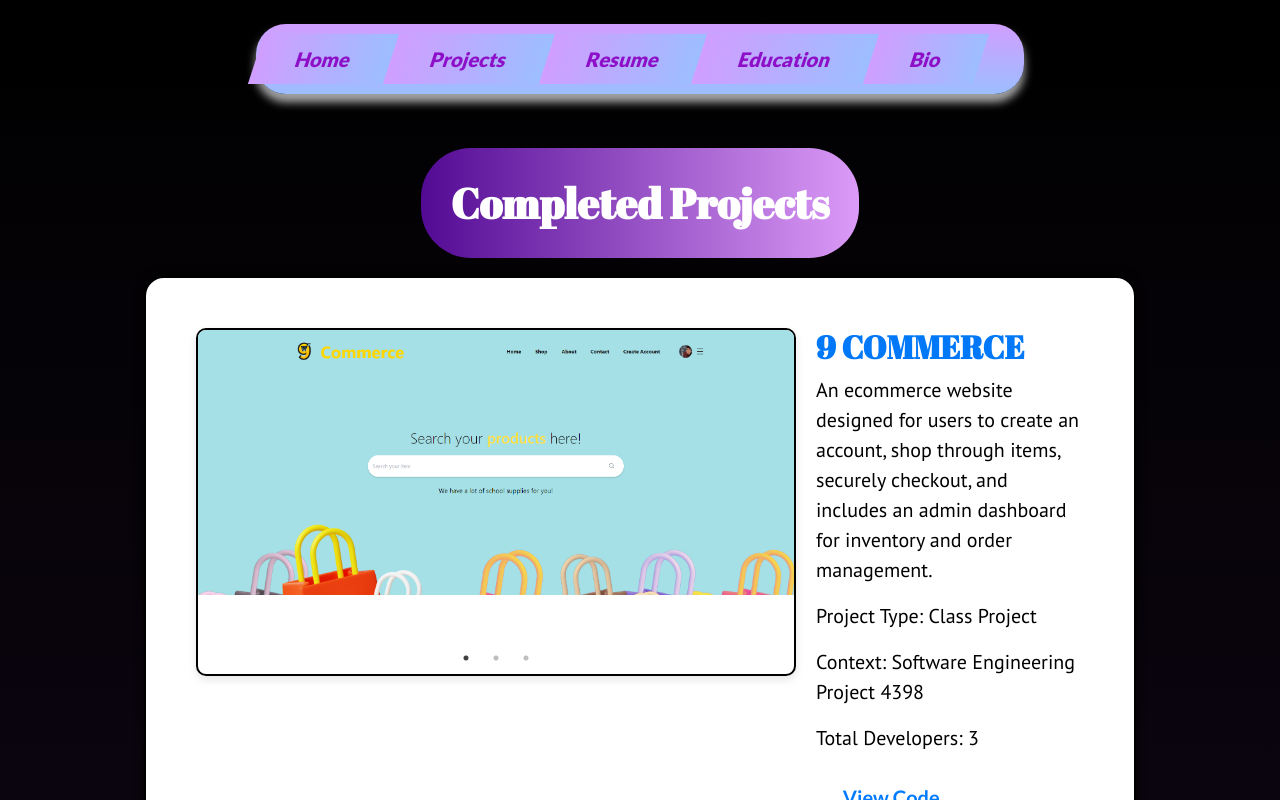
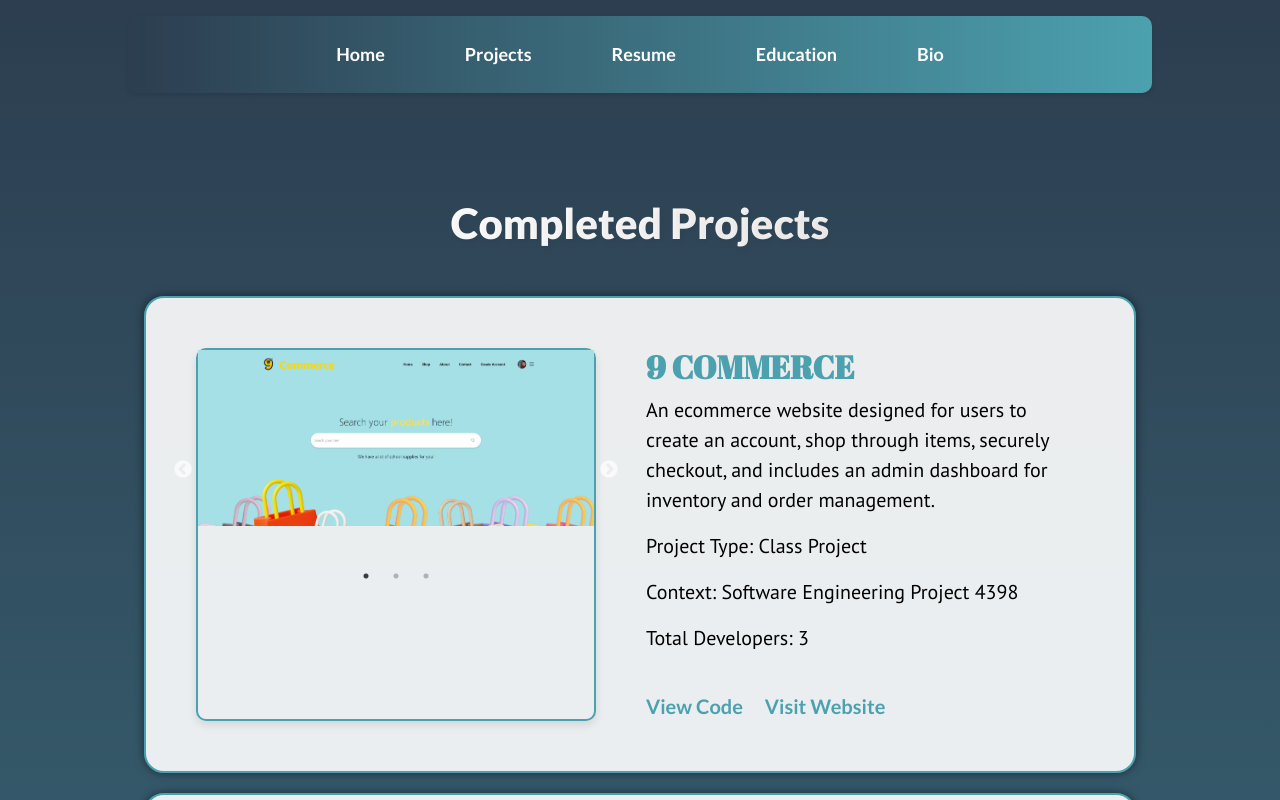
Before and after one commit to LetsGetRemixed/PersonalWebsite, a React (Create React App) app in the folder colby-person/: page /projects in a window 1280 px wide. Built offline with nearby package versions, Linux system fonts and the light colour scheme; a web font is replaced by a local one.

Commit message:
New theme who dis
new theme who dis

```diff
--- a/colby-person/src/components/Navigationbar/Navbar.css
+++ b/colby-person/src/components/Navigationbar/Navbar.css
@@ -1,20 +1,29 @@
+/* Base navbar styles */
 .navbar {
-    background: linear-gradient(to top, #9cbeff , #d09eff); /* Purple gradient background */
+    background: linear-gradient(to right, #2c3e50, #4ca1af); /* Professional gradient background */
     color: white;
-    padding: 10px 0; /* Adjust padding for a smaller bar */
+    padding: 15px 0; /* Adjust padding for a cleaner look */
     position: fixed;
-    width: 60%; /* Reduce the width to make the navbar smaller */
-    top: 3%; left: 20%; /* Center the navbar */
-    border-radius: 30px; /* Adjust for a rounded look */
+    width: 80%; /* Full width */
+    top: 2%;
+    left: 10%; /* Center the navbar */
+    border-radius: 10px; /* Slightly rounded corners */
     z-index: 1000;
-    box-shadow: 0 2px 4px rgba(0,0,0,0.1),
-                0 8px 10px rgba(255,255,255,0.7); /* Neon glow effect */
-                font-family: "Lato", sans-serif;
-
+    box-shadow: 0 2px 4px rgba(0, 0, 0, 0.1); /* Subtle shadow for depth */
+    font-family: "Lato", sans-serif;
 }
 
-.navbar-scroll {
-    background-color: rgba(106, 48, 147, 0.6); /* Semi-transparent gradient for scrolled state */
+.navbar-container {
+    display: flex;
+    justify-content: space-between;
+    align-items: center;
+    width: 80%;
+    margin: 0 auto;
+}
+
+.navbar-brand {
+    font-size: 24px;
+    font-weight: bold;
 }
 
 .nav-links {
@@ -22,31 +31,70 @@
     padding: 0;
     margin: 0;
     display: flex;
-    justify-content: center; /* Ensure evenly spaced links */
+    justify-content: center;
+    width: 100%;
 }
 
 .nav-links li {
-    margin: 0 0px;
-    transition: transform 0.3s, box-shadow 0.3s; /* Smooth transformation for hover effects */
-    transform: skewX(-18deg); /* Skew horizontally for rhombus shape */
+    margin: 0 20px; /* Add spacing between links */
+    transition: transform 0.3s, box-shadow 0.3s;
 }
 
 .nav-links a {
-    display: block; /* Makes the anchor cover the skewed li */
-    padding: 10px 40px; /* Padding to increase the clickable area */
-    position:top;
-    background: linear-gradient(to left, #9cbeff , #d09eff); /* Semi-transparent background */
-    color: rgb(141, 15, 199);
+    display: block; /* Makes the anchor cover the li */
+    padding: 10px 20px; /* Padding for better clickable area */
+    background: transparent; /* Transparent background */
+    color: white; /* Text color */
     text-decoration: none;
-    font-size: 20px;
-    font-weight: 1000;
-   /* Reverse skew to normalize the text */
-    border-radius: 0px; /* Slight rounding of corners if desired */
+    font-size: 18px;
+    font-weight: bold;
     transition: background-color 0.3s, transform 0.3s, box-shadow 0.3s;
-    border-width: 20%;
+    border-radius: 5px; /* Slight rounding of corners */
 }
 
-.nav-links li:hover {
-    box-shadow: 0 0 50px rgba(255, 255, 255, 0.75); /* Light up effect on hover */
-    transform:translateY(10px);
+.nav-links a:hover {
+    background-color: rgba(255, 255, 255, 0.1); /* Light up effect on hover */
+    box-shadow: 0 0 10px rgba(255, 255, 255, 0.3); /* Subtle shadow on hover */
+    transform: translateY(-3px); /* Slight lift effect on hover */
 }
+
+/* Hamburger menu styles */
+.hamburger-menu {
+    display: none;
+    flex-direction: column;
+    cursor: pointer;
+}
+
+.hamburger-menu span {
+    width: 25px;
+    height: 3px;
+    background: white;
+    margin: 4px 0;
+    transition: all 0.3s;
+}
+
+/* Responsive styles */
+@media (max-width: 768px) {
+    .nav-links {
+        display: none;
+        flex-direction: column;
+        width: 100%;
+        position: absolute;
+        top: 60px;
+        left: 0;
+        background: linear-gradient(to right, #2c3e50, #4ca1af);
+        align-items: center; /* Center links horizontally */
+    }
+
+    .nav-links.active {
+        display: flex;
+    }
+
+    .nav-links li {
+        margin: 10px 0;
+    }
+
+    .hamburger-menu {
+        display: flex;
+    }
+}
--- a/colby-person/src/components/Navigationbar/Navbar.js
+++ b/colby-person/src/components/Navigationbar/Navbar.js
@@ -4,6 +4,7 @@ import './Navbar.css';  // Ensure the CSS file is correctly linked
 
 function Navbar() {
     const [scroll, setScroll] = useState(false);
+    const [menuOpen, setMenuOpen] = useState(false);
 
     useEffect(() => {
         const handleScroll = () => {
@@ -14,15 +15,27 @@ function Navbar() {
         return () => window.removeEventListener('scroll', handleScroll);
     }, []);
 
+    const toggleMenu = () => {
+        setMenuOpen(!menuOpen);
+    };
+
     return (
         <nav className={scroll ? "navbar navbar-scroll" : "navbar"}>
-            <ul className="nav-links">
-                <li><Link to="/">Home</Link></li>
-                <li><Link to="/projects">Projects</Link></li>
-                <li><Link to="/resume">Resume</Link></li>
-                <li><Link to="/education">Education</Link></li>
-                <li><Link to="/bio">Bio</Link></li>
-            </ul>
+            <div className="navbar-container">
+
+                <div className="hamburger-menu" onClick={toggleMenu}>
+                    <span></span>
+                    <span></span>
+                    <span></span>
+                </div>
+                <ul className={menuOpen ? "nav-links active" : "nav-links"}>
+                    <li><Link to="/" onClick={toggleMenu}>Home</Link></li>
+                    <li><Link to="/projects" onClick={toggleMenu}>Projects</Link></li>
+                    <li><Link to="/resume" onClick={toggleMenu}>Resume</Link></li>
+                    <li><Link to="/education" onClick={toggleMenu}>Education</Link></li>
+                    <li><Link to="/bio" onClick={toggleMenu}>Bio</Link></li>
+                </ul>
+            </div>
         </nav>
     );
 }
--- a/colby-person/src/components/Projects/Projects.css
+++ b/colby-person/src/components/Projects/Projects.css
@@ -1,41 +1,43 @@
-/* ProjectsPage.css */
-body{
+/* Updated ProjectsPage.css */
 
-    font-family: "lato", sans-serif;
+body {
+    font-family: "Lato", sans-serif;
+    background: linear-gradient(to bottom, #2c3e50, #4ca1af); /* Updated background */
 }
-body h1{
-    font-size: 42px; /* Large, bold text for the name */
-    font-weight: 700;
-    background: linear-gradient(to right, #530a94, #db9bf7);
-    font-family: "Abril Fatface", serif;
-    color: white;
+
+body h1 {
+    font-size: 42px; /* Large, bold text */
+    font-weight: 800;
+    background: linear-gradient(to right, #ffffff, #f0ecec); /* Light gradient for readability */
+    -webkit-background-clip: text;
+    -webkit-text-fill-color: transparent; /* Makes the text color transparent, showing the background */
     text-align: center;
     border-radius: 50px;
     padding: 30px;
+    margin-top: 20px; /* Adjust margin for spacing */
+    text-shadow: 2px 2px 4px rgba(0, 0, 0, 0.041); /* Subtle shadow for better contrast */
+}
 
-
-}
-body h2{
+body h2 {
     font-family: "Abril Fatface", serif;
     font-weight: 600;
-    color:#0078f8;
+    color: #4ca1af; /* Match color with the new theme */
 }
-body p{
-    font-family:"PT Sans", sans-serif;
-    color:#000000;
+
+body p {
+    font-family: "PT Sans", sans-serif;
+    color: #000000; /* Use white for better contrast */
     font-size: 20px;
 }
 
-
 .background {
-    min-height: '100vh';
-    background: linear-gradient(to bottom, #000000, #2e153e);
+    min-height: 100vh;
+    background: linear-gradient(to bottom, #2c3e50, #4ca1af); /* Updated background */
     padding-top: 10%;
-
 }
 
 .projects-container {
-    background: rgb(255, 255, 255);
+    background: rgba(255, 255, 255, 0.8); /* Semi-transparent white background */
     background-size: cover;
     min-height: 100vh;
     padding: 20px;
@@ -45,31 +47,27 @@ body p{
 }
 
 .project-card {
-    border: 2px solid black;
+    border: 2px solid #4ca1af; /* Update border color to match theme */
     padding: 50px;
     margin: 10px;
     width: 80%;
-    box-shadow: 0px 0px 10px #000;
+    box-shadow: 0px 0px 10px rgba(0, 0, 0, 0.5); /* Subtle shadow for depth */
     display: flex;
     border-radius: 20px;
-    background: rgb(255, 255, 255); /* semi-transparent white background */
+    background: rgba(255, 255, 255, 0.9); /* Semi-transparent white background */
 }
 
 .project-image-container {
-    margin-right: 20px;
-    width: 150%; /* Use 100% to make it flexible */
+    margin-right: 50px;
+    width: 100%;
     max-width: 600px; /* Upper limit for horizontal images */
-    min-width: 600px;
-    height: 100%; /* Allow container height to adjust */
-    max-height: 600px; /* Upper limit for horizontal images */
-    overflow: hidden;
-    border: 2px solid #000000; /* Blue border, you can change the color and size */
-    border-radius: 10px; /* Optional: Adds rounded corners to the border */
-    box-shadow: 0 4px 8px rgba(0, 0, 0, 0.1); /* Optional: Adds subtle shadow for depth */
+    min-width: 400px;
+    height: auto;
+    border: 2px solid #4ca1af; /* Match border color with the new theme */
+    border-radius: 10px;
+    box-shadow: 0 4px 8px rgba(0, 0, 0, 0.1); /* Subtle shadow for depth */
 
 }
-
-
 
 @media (max-width: 1200px) {
     .project-card {
@@ -80,9 +78,7 @@ body p{
     .project-image-container {
         margin-right: 0; /* Reset margin */
         margin-bottom: 20px; /* Add bottom margin for spacing */
-        max-width: 500px; /* Adjust max-width for half-tabbed sizes */
-        min-width: 400px;
-        max-height: 500px; /* Adjust max-height for half-tabbed sizes */
+        max-width: 500px; /* Adjust max-width for smaller screens */
     }
 }
 
@@ -91,51 +87,37 @@ body p{
         flex-direction: column; /* Change flex direction to column for smaller screens */
         align-items: center; /* Center items */
     }
+
     .project-image-container {
         max-width: 200px; /* Adjust max-width for phone sizes */
-        min-width: 200px;
-        max-height: 300px; /* Adjust max-height for phone sizes */
     }
 }
-
-
 
 .project-details {
     flex-grow: 1;
 }
 
-.project-link {
+.project-link, .website-link {
     text-decoration: none;
-    color: #007BFF;
+    color: #4ca1af; /* Match link color with the new theme */
     font-weight: bold;
     margin-top: 5%;
-    margin-left: 10%;
     display: inline-block;
     font-size: 20px;
 }
 
-.project-link:hover {
-    text-decoration: underline;
+.website-link{
+    margin-left: 5%;
 }
 
-.website-link {
-    text-decoration: none;
-    color: #007BFF;
-    font-weight: bold;
-    margin-top: 10px;
-    margin-left: 20%;
-    display: inline-block;
-    font-size: 20px;
-}
-
-.website-link:hover {
+.project-link:hover, .website-link:hover {
     text-decoration: underline;
 }
 
 /* Slick slider specific styles */
 .slick-slide img {
     width: 100%;
-    height:auto;
+    height: auto;
     max-height: 30%;
     display: block;
 }
--- a/colby-person/src/components/Resume/Resume.css
+++ b/colby-person/src/components/Resume/Resume.css
@@ -1,10 +1,10 @@
-/* This container wraps everything except the navbar */
+/* Updated Resume Page CSS */
+
 .main-content {
-     /* Adjust this value based on the actual height of your navbar */
     width: 100%;
     padding: 20px 0; /* Adds padding around the content */
     box-sizing: border-box; /* Includes padding in width calculation */
-    background: linear-gradient(to bottom, #000000, #2e153e);
+    background: linear-gradient(to bottom, #2c3e50, #4ca1af); /* Updated background */
 }
 
 .resume-header {
@@ -14,7 +14,7 @@
 }
 
 .resume-header p {
-    color: hsl(0, 0%, 100%); /* Ensures text is visible */
+    color: #ffffff; /* Ensures text is visible */
 }
 
 .resume-container {
@@ -34,7 +34,7 @@ iframe, object {
 }
 
 a {
-    color: #007bff;
+    color: #4ca1af; /* Match link color with the new theme */
     text-decoration: none;
 }
 
@@ -58,14 +58,15 @@ html, body {
 }
 
 .resume-header h1 {
-    font-size: 2rem; /* Adjust font size as needed */
-    color: #b330f5; /* Text color */
+    font-size: 2.5rem; /* Adjust font size as needed */
     font-weight: 900;
-    background: linear-gradient(to right, #530a94, #db9bf7); /* Example gradient from blue to teal */
+    background: linear-gradient(to right, #ffffff, #e0e0e0); /* Lighter gradient for readability */
     -webkit-background-clip: text;
+    font-family: "Lato", sans-serif;
     -webkit-text-fill-color: transparent; /* Makes the text color transparent, showing the background */
-    display: inline-block; /* Required to ensure the gradient covers the text */
+    display: inline-block; /* Ensure the gradient covers the text */
     text-align: center;
-    margin-bottom: -10%;
+    margin-bottom: 10px;
     animation: float 4s ease-in-out infinite;  /* Smooths the animation transitions */
+    text-shadow: 2px 2px 4px rgba(0, 0, 0, 0.008); /* Subtle shadow for better contrast */
 }
--- a/colby-person/src/components/homepage/Home.css
+++ b/colby-person/src/components/homepage/Home.css
@@ -1,13 +1,14 @@
+/* Updated Home CSS */
 
 .main-container {
   display: flex;
   justify-content: center;
   align-items: center;
   height: 100vh; /* Full viewport height */
-    padding-top: 10px; /* Adjust as needed to avoid navbar overlap */
+  padding-top: 60px; /* Adjust to avoid navbar overlap */
   padding-left: 20px;
   padding-right: 20px;
-  background: linear-gradient(to bottom, #000000, #2e153e);
+  background: linear-gradient(to bottom, #2c3e50, #4ca1af); /* Updated background */
   font-family: "Lato", sans-serif;
 }
 
@@ -17,7 +18,7 @@
   border-radius: 50%; /* Fully rounded */
   object-fit: cover;
   border: 4px solid white;
-  box-shadow: 0 0 10px rgba(0,0,0,0.5);
+  box-shadow: 0 0 10px rgba(0, 0, 0, 0.5);
 }
 
 .introduction {
@@ -26,27 +27,24 @@
   justify-content: center;
   margin-left: 30px; /* Space between the image and text */
   max-width: 800px;
-
-
 }
 
 .intro-container {
   display: flex;
   flex-direction: row;
-  justify-content: center; /* Horizontally centers the items in the container */
-  align-items: center; /* Vertically centers the items in the container */
+  justify-content: center; /* Horizontally centers the items */
+  align-items: center; /* Vertically centers the items */
   margin-left: 30px; /* Space between the image and text */
   max-width: 1000px;
-
 }
 
 .name {
   font-size: 42px; /* Large, bold text for the name */
   font-weight: 900;
-    background: linear-gradient(to right, #530a94, #db9bf7); /* Example gradient from blue to teal */
+  background: linear-gradient(to right, #ffffff, #e0e0e0); /* Light gradient for readability */
   -webkit-background-clip: text;
   -webkit-text-fill-color: transparent; /* Makes the text color transparent, showing the background */
-    display: inline-block; /* Required to ensure the gradient covers the text */
+  display: inline-block; /* Ensure the gradient covers the text */
   margin-bottom: 10px; /* Spacing after the name */
   animation: grow-animation 6s ease-in-out infinite;
 }
@@ -55,7 +53,6 @@
   font-size: 24px; /* Smaller text for the profession */
   color: #c2c2c2;
   margin-bottom: 20px; /* Spacing after the profession */
-
 }
 
 @keyframes grow-animation {
@@ -69,7 +66,7 @@
 
 .ethics {
   font-size: 16px; /* Size for work ethics sections */
-  color: #b5b4b4;
+  color: #e0e0e0; /* Lighter gray for readability */
   margin-bottom: 5px; /* Spacing between each ethics section */
   line-height: 1.4;
   display: inline-block; /* Necessary for transform effects */
@@ -79,23 +76,15 @@
   font-size: 24px; /* Big bold text */
   font-weight: bold; /* Bold text style */
   text-align: center; /* Center alignment */
-  color: rgb(236, 236, 236); /* White text color */
-  text-shadow: 0 0 10px rgba(255, 255, 255, 0.5), /* Outer light white glow */
-               0 0 20px rgba(255, 255, 255, 0.4), /* More pronounced white glow */
-               0 0 30px rgba(218, 218, 218, 0.3), /* Even more pronounced white glow */
-               0 0 40px #9b0cca, /* Pink glow for a stylish effect */
-               0 0 70px #ad07b6, /* Larger pink glow */
-               0 0 80px #ff00de, /* Even larger pink glow */
-               0 0 100px #cc07f4; /* Maximum pink glow */
-  position:fixed; /* Fixed at the bottom */
+  color: white; /* White text color */
+  text-shadow: 0 0 5px rgba(255, 255, 255, 0.5), /* Outer light white glow */
+               0 0 10px rgba(255, 255, 255, 0.4), /* Pronounced white glow */
+               0 0 20px rgba(255, 255, 255, 0.3); /* Subtle glow effect */
+  position: fixed; /* Fixed at the bottom */
   width: 100%; /* Full width */
   bottom: 50px; /* 50 pixels from the bottom */
   left: 0; /* Align left edge */
-
-
-
 }
-
 
 body, html {
   margin: 0;
@@ -106,50 +95,48 @@ body, html {
 .contact-info {
   display: flex;
   flex-direction: column;
-  align-items: left; /* Center align the contact items vertically */
+  align-items: left; /* Align left */
   width: 320px; /* Set width for contact info area */
-  margin-left:60px;
-
+  margin-left: 60px;
 }
 
 .contact-text {
   font-size: 16px;
   color: #ffffff;
   display: block;
-
 }
 
-.contact-link{
+.contact-link {
   font-size: 16px;
-  color: #0baefa;
+  color: #e0e0e0; /* Light gray for better readability */
   display: block;
   text-decoration: underline;
+}
 
-
+.contact-link:hover {
+  color: #ffffff; /* White on hover */
 }
 
 .icon-button {
   display: flex;
   justify-content: center;
   align-items: center;
-    width: 45px; /* Smaller size for the icon container */
+  width: 45px; /* Icon container size */
   height: 45px;
-    background: linear-gradient(to right, #530a94, #db9bf7); /* Blue background */
+  background: #2c3e50; /* Darker background */
   color: white;
   border-radius: 50%;
-    margin-right: 10px; /* Adds space between the icon and the text */
-
-    box-shadow: 0 0 8px rgba(255, 255, 255, 1);
+  margin-right: 10px; /* Space between icon and text */
+  box-shadow: 0 0 8px rgba(0, 0, 0, 0.5);
 }
 
 .icon-button:hover {
-  transform: scale(1.1); /* Enlarges the button on hover */
-  box-shadow: 0 0 15px rgba(255, 255, 255, 1); /* Stronger glow on hover */
+  transform: scale(1.1); /* Enlarges button on hover */
+  box-shadow: 0 0 15px rgba(0, 0, 0, 0.7); /* Stronger glow on hover */
 }
 
 .contact-item {
   display: flex; /* Enables flexbox layout */
   align-items: center; /* Vertically centers the icon and text */
-
-  margin-bottom: 10px; /* Adds space below each contact item */
+  margin-bottom: 10px; /* Space below each contact item */
 }
--- a/colby-person/src/components/homepage/Home.js
+++ b/colby-person/src/components/homepage/Home.js
@@ -23,7 +23,7 @@ function Home() {
                             <a href="https://github.com/LetsGetRemixed" className="icon-button">
                                 <i className="bi bi-github"></i>
                             </a>
-                            <a href="https://github.com/LetsGetRemixed" className="contact-lnik" target="_blank" rel="noopener noreferrer">
+                            <a href="https://github.com/LetsGetRemixed" className="contact-link" target="_blank" rel="noopener noreferrer">
                                 https://github.com/LetsGetRemixed
                             </a>
                         </div>
```
Lines whose indentation alone changed are shown as unchanged.
